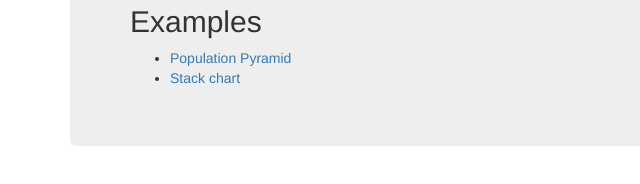
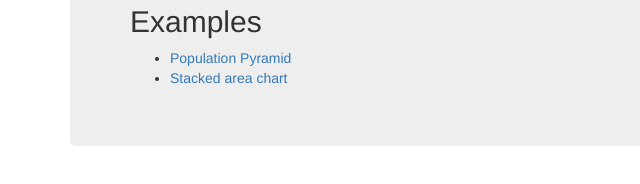
Before and after one commit to manastech/d3-charts, a plain HTML site: page index.html in a window 1280 px wide. Shown: the part 272-456 px from the top of the page, 0-640 px from the left. Drawn offline with nearby package versions, Linux system fonts and the light colour scheme.

Commit message:
Minor fix in index

```diff
--- a/index.html
+++ b/index.html
@@ -14,7 +14,7 @@
       <h2>Examples</h2>
       <ul>
         <li><a href="src/populationPyramid/populationPyramid.html">Population Pyramid</a></li>
-        <li><a href="src/stack/stack.html">Stack chart</a></li>
+        <li><a href="src/stack/stack.html">Stacked area chart</a></li>
       </ul>
   </div>
 </body>
```
